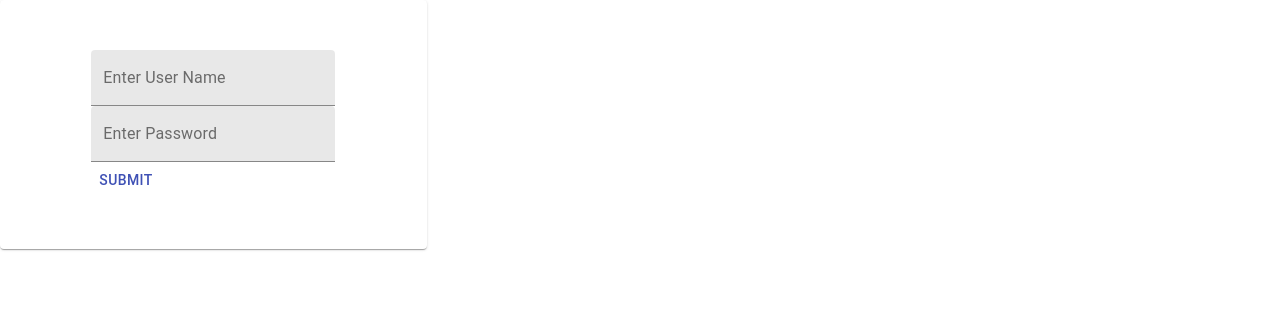
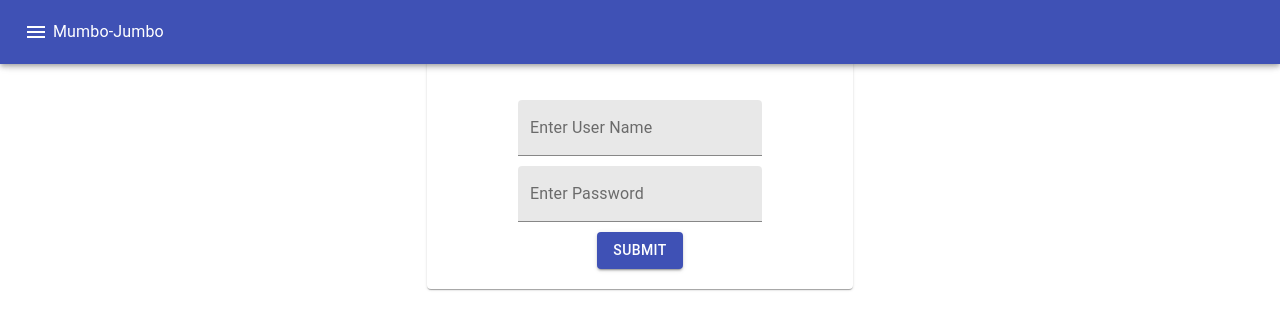
Before and after one commit to vigu184/OAuth, a React (Create React App) app: page / in a window 1280 px wide. Shown: the top 330 px of the page. Built offline with nearby package versions, Linux system fonts and the light colour scheme.

Commit message:
App Bar added

```diff
--- a/package.json
+++ b/package.json
@@ -4,6 +4,7 @@
   "private": true,
   "dependencies": {
     "@material-ui/core": "^4.11.3",
+    "@material-ui/icons": "^4.11.2",
     "@testing-library/jest-dom": "^5.12.0",
     "@testing-library/react": "^11.2.6",
     "@testing-library/user-event": "^12.8.3",
--- a/src/App.js
+++ b/src/App.js
@@ -2,13 +2,16 @@
 import React from "react";
 //import ReactDOM from "react-dom";
 import Login from "./components/Login/Login";
+import Navbar from "./components/Navigationbar/Navbar";
+//import IconButton from '@material-ui/core/IconButton';
 import "./App.css";
 
 class App extends React.Component {
   render() {
     return (
       <>
-        <Login></Login>
+        <Navbar></Navbar>
+        <Login alignContent="center"></Login>
       </>
     );
   }
--- a/src/components/Login/Login.jsx
+++ b/src/components/Login/Login.jsx
@@ -16,15 +16,17 @@ class Login extends React.Component {
   render() {
     return (
       <>
-        <Paper
+      <Grid container justify="center">
+      <Paper
           component={Grid}
           item
           container
           alignContent="center"
           direction="column"
           md={4}
+          style={{ paddingTop: 100, paddingBottom:20}}
         >
-          <div style={{ paddingTop: 50, paddingBottom: 50 }}>
+          <div>
             <form noValidate autoComplete="off" onSubmit={this.handleSubmit}>
               <Grid>
                 <TextField
@@ -33,19 +35,23 @@ class Login extends React.Component {
                   variant="filled"
                 />
               </Grid>
-              <Grid>
+              <Grid style={{paddingTop:10}}>
                 <TextField
                   id="filled-basic"
                   label="Enter Password"
                   variant="filled"
                 />
               </Grid>
-            </form>
-            <Button color="primary" alignContent="center">
+            <Grid style={{paddingTop:10}} container justify="center">
+            <Button color="primary" variant="contained" type="submit">
               Submit
             </Button>
+            </Grid>
+            </form>
+
           </div>
         </Paper>
+      </Grid>
       </>
     );
   }
--- a/src/components/Navigationbar/Navbar.jsx
+++ b/src/components/Navigationbar/Navbar.jsx
@@ -0,0 +1,20 @@
+import React from 'react';
+import {Toolbar, AppBar, Typography} from '@material-ui/core';
+import MenuIcon from '@material-ui/icons/Menu';
+class Navbar extends React.Component {
+    render() {
+        return(
+                    <AppBar>
+                        <Toolbar>
+                        <MenuIcon style={{marginRight:5}}></MenuIcon>
+                            <Typography>
+                              Mumbo-Jumbo
+                            </Typography>
+                        </Toolbar>
+                    </AppBar>
+        );
+
+    }
+}
+
+export default Navbar;
```
Also changed, not shown: 1 other file (tests, documents, lock files or other folders).
